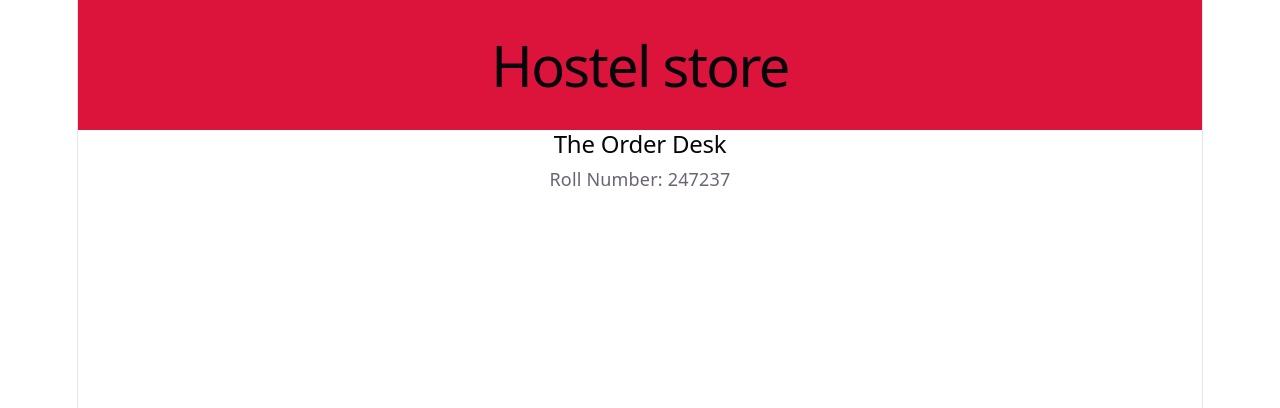
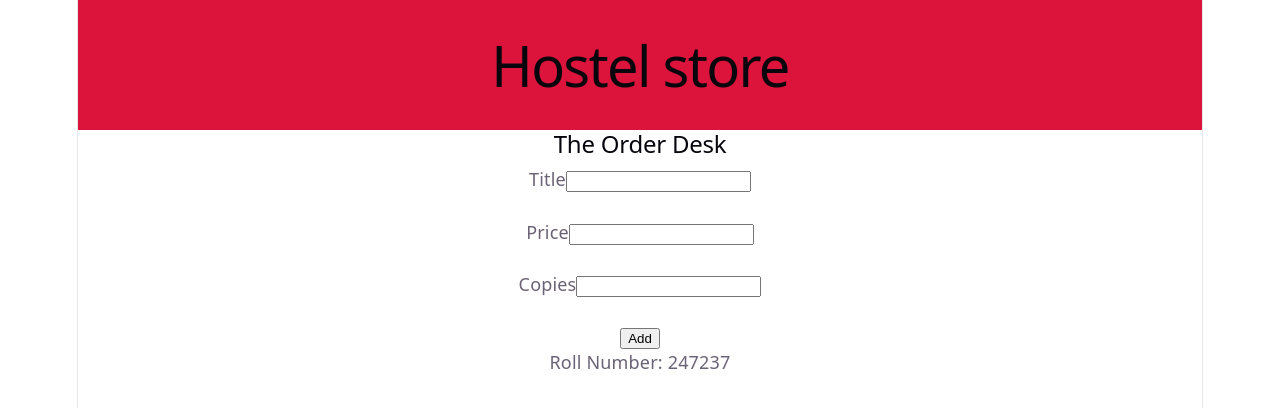
Before and after one commit to SufyanAmjad804/f24a-247237-lab8, a React (Vite) app: page / in a window 1280 px wide. Shown: the top 408 px of the page. Built offline with nearby package versions, Linux system fonts and the light colour scheme.

Commit message:
1 The book slip — The slip

```diff
--- a/src/App.jsx
+++ b/src/App.jsx
@@ -1,3 +1,46 @@
+
+import { useState } from "react";
+
+function BookSlip() {
+  const [title, setTitle] = useState("");
+  const [price, setPrice] = useState("");
+  const [copies, setCopies] = useState("");
+
+  return (
+    <div>
+      <h2>The Order Desk</h2>
+
+      <label>Title</label>
+      <input
+        type="text"
+        value={title}
+        onChange={(e) => setTitle(e.target.value)}
+      />
+
+      <br /><br />
+
+      <label>Price</label>
+      <input
+        type="number"
+        value={price}
+        onChange={(e) => setPrice(e.target.value)}
+      />
+
+      <br /><br />
+
+      <label>Copies</label>
+      <input
+        type="number"
+        value={copies}
+        onChange={(e) => setCopies(e.target.value)}
+      />
+
+      <br /><br />
+
+      <button>Add</button>
+    </div>
+  );
+}
 
 function App() {
   return (
@@ -7,12 +50,10 @@ function App() {
       </header>
 
       <main>
-        <h2>The Order Desk</h2>
+        <BookSlip />
       </main>
 
-      <footer>
-        Roll Number: 247237
-      </footer>
+      <footer>Roll Number: 247237</footer>
     </div>
   );
 }
```
